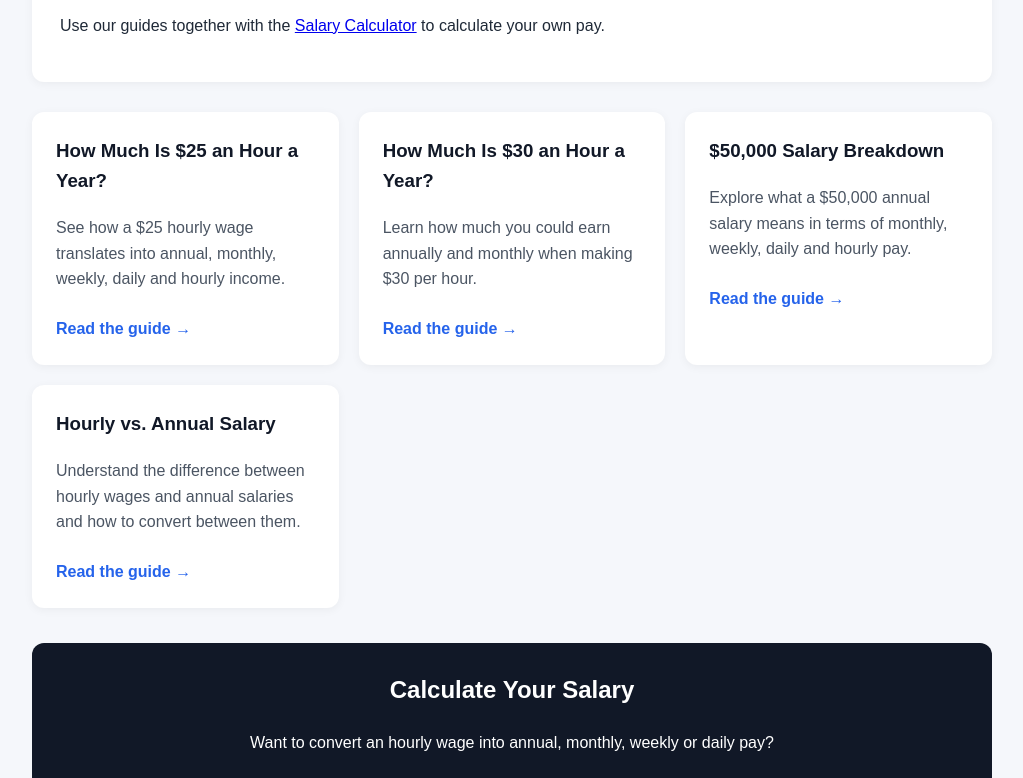
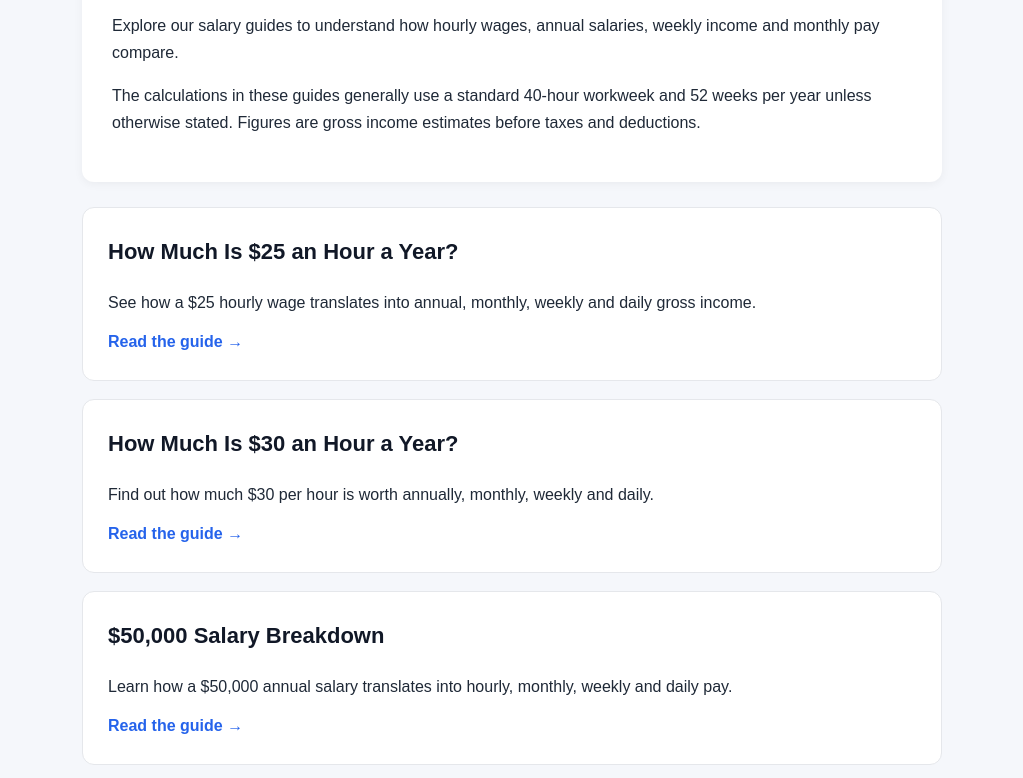
Before and after one commit to modernehome3-cpu/PayToHourly, a plain HTML site: page salary-guides.html in a window 1280 px wide. Shown: the part 376-1154 px from the top of the page, without its empty margins (128-1151 px from the left). Drawn offline with Linux system fonts and the light colour scheme.

Commit message:
Update salary-guides.html

````diff
--- a/salary-guides.html
+++ b/salary-guides.html
@@ -1,12 +1,14 @@
+```html id="e5k0p3"
 <!DOCTYPE html>
 <html lang="en">
 <head>
     <meta charset="UTF-8">
     <meta name="viewport" content="width=device-width, initial-scale=1.0">
 
-    <title>Salary Guides | Salary Ledger</title>
+    <title>Salary Guides | Hourly and Annual Salary Information | Salary Ledger</title>
 
-    <meta name="description" content="Salary guides and easy-to-understand salary breakdowns for hourly, weekly, monthly and annual pay.">
+    <meta name="description" content="Explore Salary Ledger salary guides covering hourly wages, annual salaries, weekly pay and monthly income.">
+
     <meta name="robots" content="index, follow">
 
     <link rel="canonical" href="https://modernehome3-cpu.github.io/PayToHourly/salary-guides.html">
@@ -21,13 +23,13 @@
             font-family: Arial, Helvetica, sans-serif;
             background: #f5f7fb;
             color: #1f2937;
-            line-height: 1.6;
+            line-height: 1.7;
         }
 
         header {
             background: #111827;
             color: white;
-            padding: 28px 20px;
+            padding: 32px 20px;
             text-align: center;
         }
 
@@ -60,66 +62,59 @@
         }
 
         .container {
-            max-width: 1000px;
+            max-width: 900px;
             margin: 40px auto;
             padding: 0 20px;
         }
 
         .intro {
             background: white;
-            padding: 28px;
+            padding: 30px;
             border-radius: 12px;
-            margin-bottom: 30px;
+            margin-bottom: 25px;
             box-shadow: 0 2px 10px rgba(0,0,0,0.05);
         }
 
-        .intro h2 {
-            margin-top: 0;
+        .guide-list {
+            display: grid;
+            gap: 18px;
         }
 
-        .guides {
-            display: grid;
-            grid-template-columns: repeat(auto-fit, minmax(280px, 1fr));
-            gap: 20px;
+        .guide {
+            background: white;
+            padding: 25px;
+            border-radius: 12px;
+            border: 1px solid #e5e7eb;
         }
 
-        .guide-card {
-            background: white;
-            border-radius: 12px;
-            padding: 24px;
-            box-shadow: 0 2px 10px rgba(0,0,0,0.05);
-            transition: transform 0.2s ease;
+        .guide h2 {
+            margin-top: 0;
+            font-size: 22px;
         }
 
-        .guide-card:hover {
-            transform: translateY(-3px);
+        .guide h2 a {
+            color: #111827;
+            text-decoration: none;
         }
 
-        .guide-card h3 {
-            margin-top: 0;
-            color: #111827;
+        .guide h2 a:hover {
+            color: #2563eb;
         }
 
-        .guide-card p {
-            color: #4b5563;
+        .guide p {
+            margin-bottom: 12px;
         }
 
-        .read-more {
-            display: inline-block;
-            margin-top: 8px;
+        .read {
             color: #2563eb;
             font-weight: bold;
             text-decoration: none;
         }
 
-        .read-more:hover {
-            text-decoration: underline;
-        }
-
         .calculator-box {
             background: #111827;
             color: white;
-            padding: 28px;
+            padding: 30px;
             border-radius: 12px;
             margin-top: 35px;
             text-align: center;
@@ -127,6 +122,7 @@
 
         .calculator-box h2 {
             margin-top: 0;
+            color: white;
         }
 
         .calculator-button {
@@ -156,21 +152,11 @@
 
         @media (max-width: 600px) {
             header h1 {
-                font-size: 26px;
+                font-size: 27px;
             }
 
             .container {
                 margin-top: 25px;
-            }
-
-            .intro,
-            .guide-card {
-                padding: 20px;
-            }
-
-            nav a {
-                display: inline-block;
-                margin: 5px 7px;
             }
         }
     </style>
@@ -180,7 +166,7 @@
 
 <header>
     <h1>Salary Guides</h1>
-    <p>Clear salary breakdowns for hourly, weekly, monthly and annual pay.</p>
+    <p>Hourly, weekly, monthly and annual salary information</p>
 </header>
 
 <nav>
@@ -193,94 +179,121 @@
 <main class="container">
 
     <section class="intro">
-        <h2>Salary Guides & Pay Information</h2>
+
+        <h1>Salary Guides</h1>
 
         <p>
-            Understanding your salary can be easier when you see how your
-            hourly, daily, weekly, monthly and annual pay compare.
-            Our salary guides provide simple explanations and practical
-            examples to help you understand different pay levels.
+            Explore our salary guides to understand how hourly wages,
+            annual salaries, weekly income and monthly pay compare.
         </p>
 
         <p>
-            Use our guides together with the
-            <a href="index.html">Salary Calculator</a>
-            to calculate your own pay.
+            The calculations in these guides generally use a standard
+            40-hour workweek and 52 weeks per year unless otherwise stated.
+            Figures are gross income estimates before taxes and deductions.
         </p>
+
     </section>
 
-    <section class="guides">
+    <section class="guide-list">
 
-        <article class="guide-card">
-            <h3>How Much Is $25 an Hour a Year?</h3>
+        <article class="guide">
+
+            <h2>
+                <a href="guides/25-an-hour.html">
+                    How Much Is $25 an Hour a Year?
+                </a>
+            </h2>
 
             <p>
                 See how a $25 hourly wage translates into annual,
-                monthly, weekly, daily and hourly income.
+                monthly, weekly and daily gross income.
             </p>
 
-            <a class="read-more" href="guides/25-an-hour.html">
+            <a class="read" href="guides/25-an-hour.html">
                 Read the guide →
             </a>
+
         </article>
 
-        <article class="guide-card">
-            <h3>How Much Is $30 an Hour a Year?</h3>
+        <article class="guide">
+
+            <h2>
+                <a href="guides/30-an-hour.html">
+                    How Much Is $30 an Hour a Year?
+                </a>
+            </h2>
 
             <p>
-                Learn how much you could earn annually and monthly
-                when making $30 per hour.
+                Find out how much $30 per hour is worth annually,
+                monthly, weekly and daily.
             </p>
 
-            <a class="read-more" href="guides/30-an-hour.html">
+            <a class="read" href="guides/30-an-hour.html">
                 Read the guide →
             </a>
+
         </article>
 
-        <article class="guide-card">
-            <h3>$50,000 Salary Breakdown</h3>
+        <article class="guide">
+
+            <h2>
+                <a href="guides/50000-salary.html">
+                    $50,000 Salary Breakdown
+                </a>
+            </h2>
 
             <p>
-                Explore what a $50,000 annual salary means in terms
-                of monthly, weekly, daily and hourly pay.
+                Learn how a $50,000 annual salary translates into
+                hourly, monthly, weekly and daily pay.
             </p>
 
-            <a class="read-more" href="guides/50000-salary.html">
+            <a class="read" href="guides/50000-salary.html">
                 Read the guide →
             </a>
+
         </article>
 
-        <article class="guide-card">
-            <h3>Hourly vs. Annual Salary</h3>
+        <article class="guide">
+
+            <h2>
+                <a href="guides/hourly-vs-annual.html">
+                    Hourly vs Annual Salary
+                </a>
+            </h2>
 
             <p>
-                Understand the difference between hourly wages and
-                annual salaries and how to convert between them.
+                Learn how to convert hourly pay to annual salary
+                and annual salary back into an hourly rate.
             </p>
 
-            <a class="read-more" href="guides/hourly-vs-annual.html">
+            <a class="read" href="guides/hourly-vs-annual.html">
                 Read the guide →
             </a>
+
         </article>
 
     </section>
 
     <section class="calculator-box">
+
         <h2>Calculate Your Salary</h2>
 
         <p>
-            Want to convert an hourly wage into annual, monthly,
-            weekly or daily pay?
+            Convert an hourly wage into estimated annual,
+            monthly, weekly and daily income.
         </p>
 
         <a class="calculator-button" href="index.html">
             Open Salary Calculator
         </a>
+
     </section>
 
 </main>
 
 <footer>
+
     <p>© 2026 Salary Ledger. All rights reserved.</p>
 
     <p>
@@ -290,7 +303,9 @@
         |
         <a href="contact.html">Contact</a>
     </p>
+
 </footer>
 
 </body>
-              </html>
+</html>
+```
````
